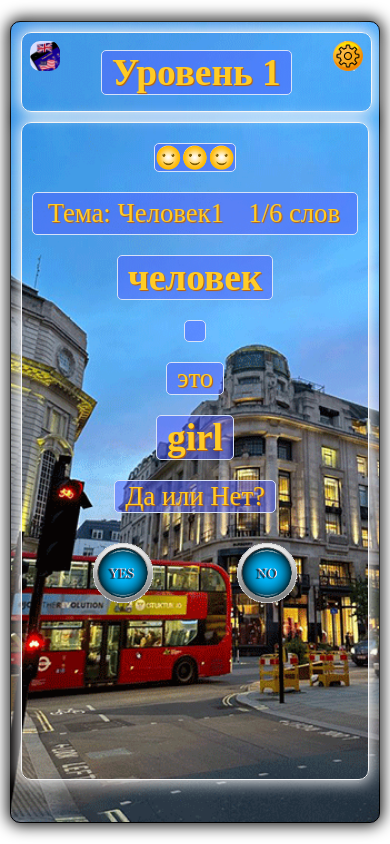
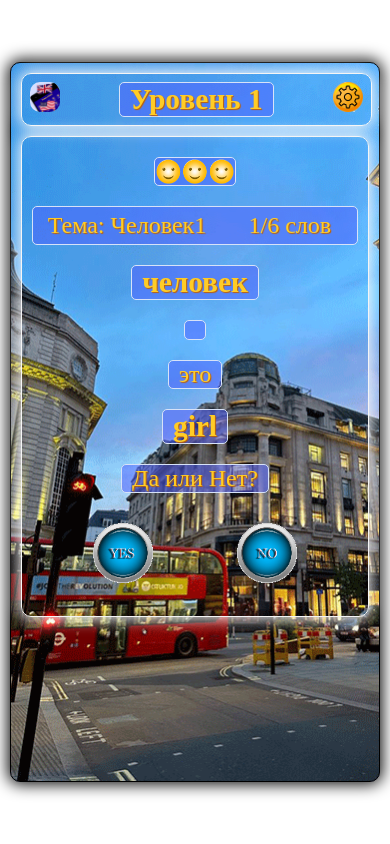
Before and after one commit to arefinnick/word-learning-game, a website: page level.html in a window 390 px wide. Drawn offline with Linux system fonts and the light colour scheme.

Commit message:
Изменение @media (max-width: 767px).

```diff
--- a/assets/style.css
+++ b/assets/style.css
@@ -358,48 +358,39 @@ button {
 }
 
 /* Адаптивный дизайн */
-/*  портретный вид */
-/* @media (orientation: landscape) {
-  .game-container {
-    transform: rotate(-90deg);
-    transform-origin: left top;
-    width: 100vh;
-    height: 100vw;
-  }
-} */
 /* Для планшетов (768px и выше) */
-/* @media (min-width: 768px) {
+@media (min-width: 768px) {
     .cont1 {
-        width: 90vw;
-        height: 90vh;
+        width: 100vw;
+        height: 100vh;
     }
     .f-had {
         font-size: 24pt;
     }
-} */
+}
 
 /* Для мобильных телефонов (до 767px) */
 @media (max-width: 767px) {
     .cont1 {
         width: 95vw;
-        max-width: 767px;
-        height: 95vh;
-        max-height: 1364px;
+        /* max-width: 767px; */
+        height: auto;
+        /* max-height: 1364px; */
         margin: 5px;
     }
      .cont2{
         width: 90vw;
-        max-width: 767px;
+        /* max-width: 767px; */
         height: 95vh;
-        max-height: 80px;
+        /* max-height: 80px; */
         padding: 3px;
      }
       .cont3, .cont4, .cont3level {
-        width: calc(100% - 20px);
-        max-width: 767px;
-        height: 95vh;
-        max-height: 800px;
-        margin: 0px auto;
+        width: 90vw;
+        /* max-width: 767px; */
+        height: auto;
+        /* max-height: 1170px; */
+        margin: 10px auto;
     }
     .cont3level {
         display: grid;
@@ -426,7 +417,7 @@ button {
         height: 30px;
     }
     .lives{
-        width: 80px;
+        width: 90vw;
         height: auto;
     }
     .f-had {
@@ -464,12 +455,12 @@ button {
     }
      .cont2{
         width: 90vw;
-        height: 78vh;
+        height: auto;
         padding: 3px;
      }
       .cont3, .cont4, .cont3level {
         width: calc(100% - 20px);
-        height: 78vh;
+        height: auto;
         margin: 0px auto;
     }
     .cont3level {
@@ -501,15 +492,15 @@ button {
         height: auto;
     }
     .f-had {
-        font-size: 28pt;
+        font-size: 22pt;
         text-shadow: 1px 1px 1px rgb(192, 97, 2);
     }
     .f-bod {
-        font-size: 20pt;
+        font-size: 18pt;
         text-shadow: 1px 1px 1px rgb(192, 97, 2);
     }
     .f-bod-tr{
-        height: 20px;
+        height: 18px;
     }
     .cell {
         width: 60px;
@@ -534,12 +525,12 @@ button {
     }
      .cont2{
         width: 90vw;
-        height: 78vh;
+        height: 40px;
         padding: 3px;
      }
       .cont3, .cont4, .cont3level {
         width: calc(100% - 20px);
-        height: 78vh;
+        height: 81vh;
         margin: 0px auto;
     }
     .cont3level {
```
